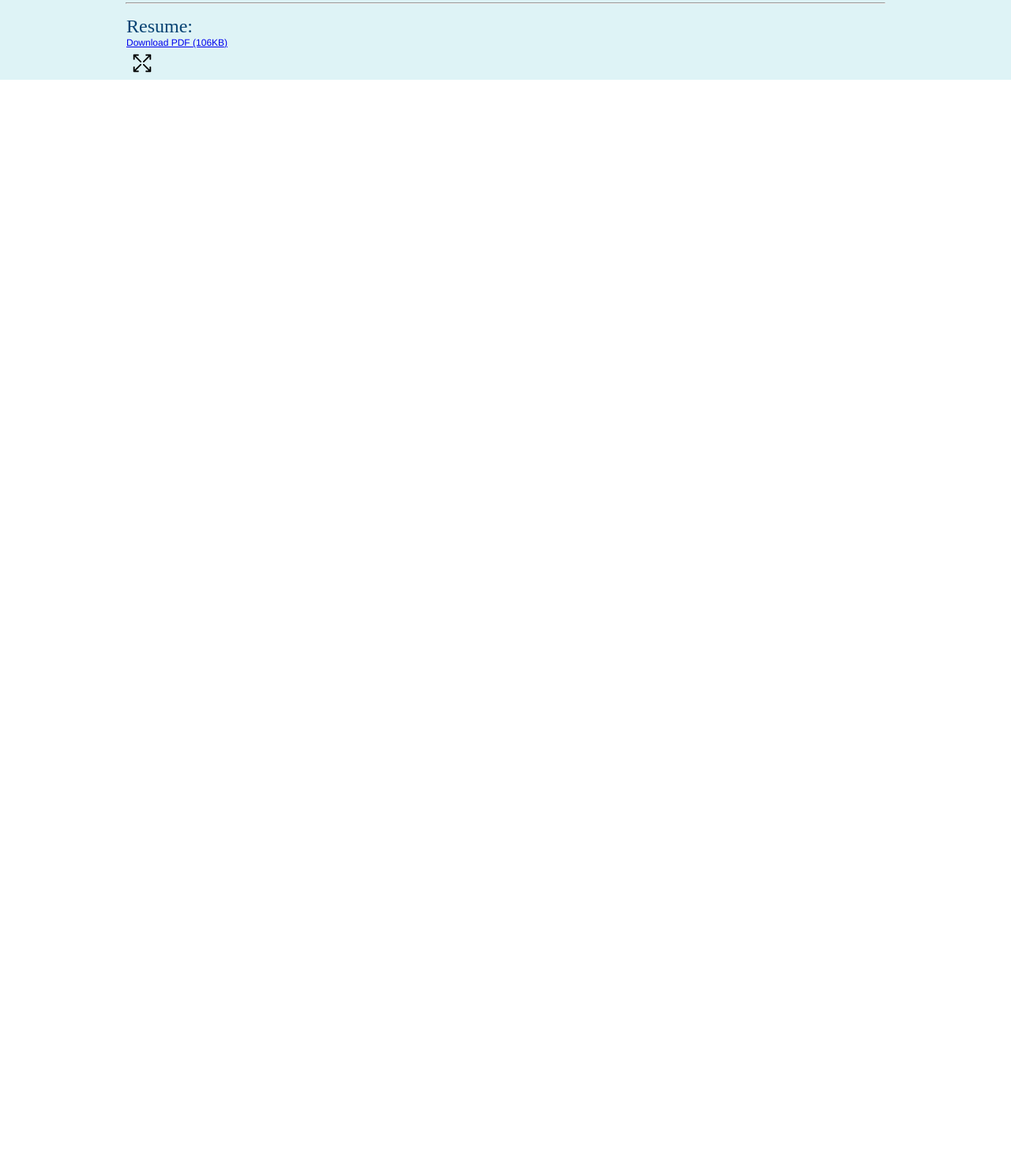
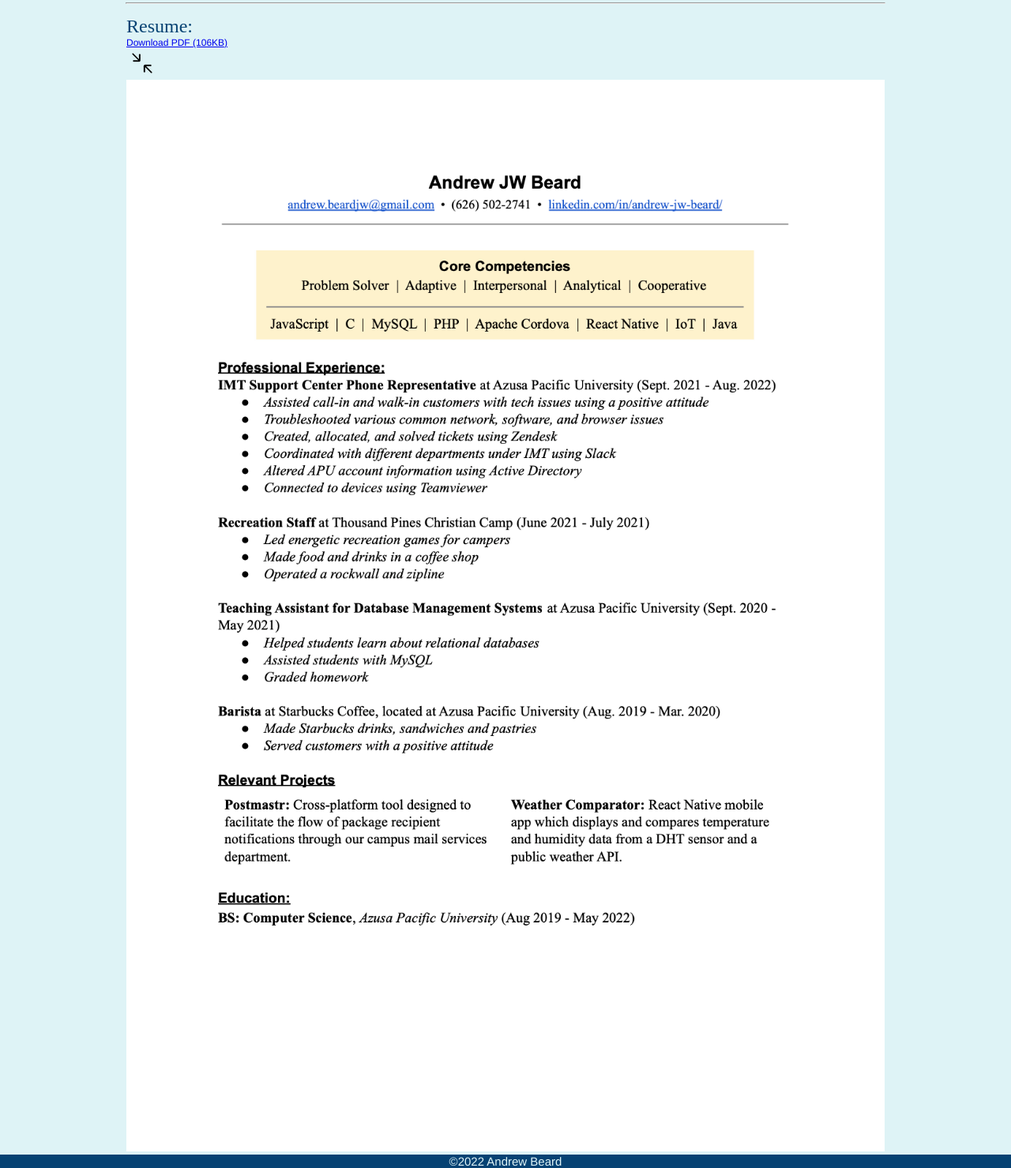
Before and after one commit to ajwbeard/website, a plain HTML site: page index.html in a window 1280 px wide. Shown: the part 404-1883 px from the top of the page at 79% size. Before the commit the page ends 800 px from the top, so only its background shows below. Drawn offline with Linux system fonts and the light colour scheme.

Commit message:
stylistic changes

```diff
--- a/index.css
+++ b/index.css
@@ -80,6 +80,13 @@ button.expand-collapse:hover {
   opacity: 0.5;
 }
 
+footer {
+  display: flex;
+  justify-content: center;
+  align-items: center;
+  background-color: #064273;
+}
+
 h1 {
   font-family: "Big Caslon", "Times New Roman", Times, serif;
   font-weight: normal;
@@ -123,6 +130,11 @@ img.resume {
 }
 
 p {
-  font-family: "Public Sans", Helvetica;
+  font-family: "Courier", Helvetica, sans-serif;
   font-size: 15px;
 }
+
+p.footer {
+  color: #def3f6;
+  font-family: Helvetica, sans-serif;
+}
--- a/index.html
+++ b/index.html
@@ -39,12 +39,16 @@
     <div class="body-central-container">
       <h2>Resume:</h2>
       <a href="Files/resume.pdf" download="Andrew Beard Resume">
-        <p style="font-size: 12px">Download PDF (106KB)
+        <p style="font-size: 12px; font-family: Helvetica, sans-serif;">Download PDF (106KB)
       </a>
       <div id="resume">
-        <button class="expand-collapse"><img src="Images/expand.png" onclick="expand()"/></button>
+        <button class="expand-collapse"><img src="Images/collapse.png" onclick="collapse()"/></button>
+        <img class="resume" src="Files/resume.png"/>
       </div>
     </div>
   </div>
+  <footer>
+    <p class="footer">©2022 Andrew Beard
+  </footer>
 </body>
 </html>
```
